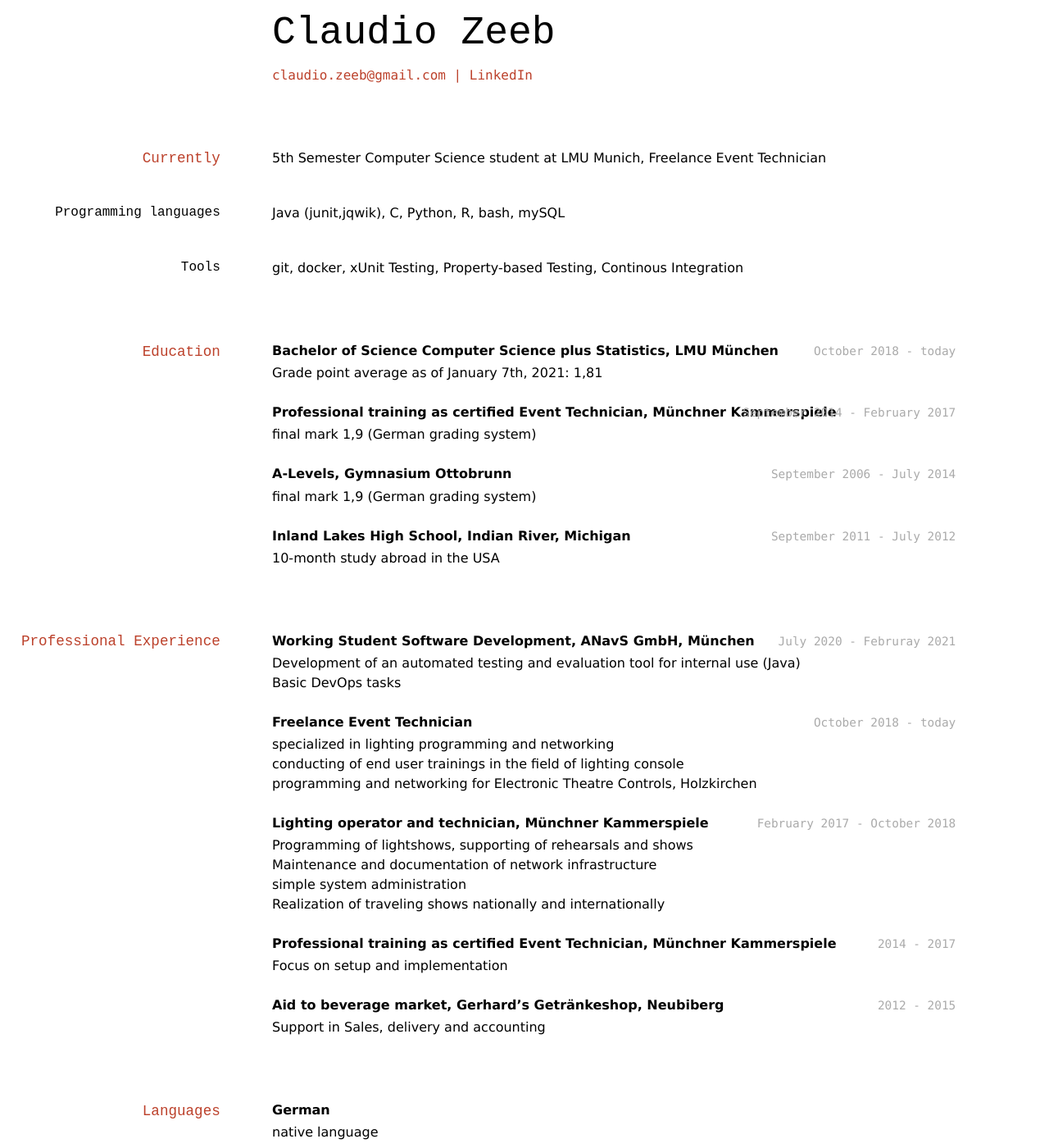
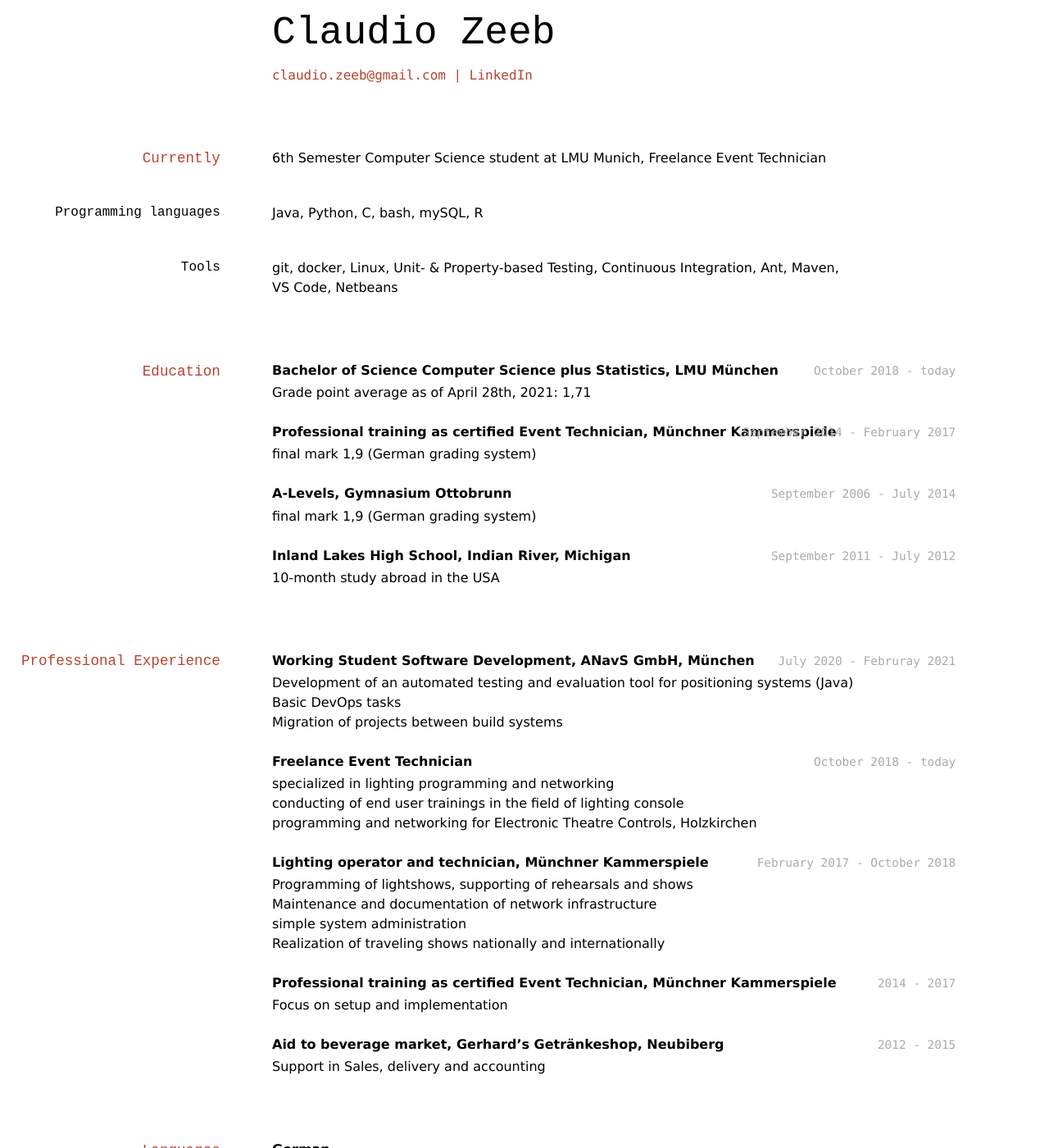
Before and after one commit to cluuu/markdown-cv, a Jekyll site: the page built from index_en.md, in a window 1280 px wide and 1400 px high. Shown: the whole window at 82% size. Built offline with Jekyll 4.4.1, drawn with Linux system fonts in a browser that asks for light colours.

Commit message:
transferring updates to english version

```diff
--- a/index_en.md
+++ b/index_en.md
@@ -12,22 +12,22 @@ title: Claudio Zeeb's CV
 
 ## Currently
 
-5th Semester Computer Science student at LMU Munich, Freelance Event Technician
+6th Semester Computer Science student at LMU Munich, Freelance Event Technician
 
 ### Programming languages
 
-Java (junit,jqwik), C, Python, R, bash, mySQL
+Java, Python, C, bash, mySQL, R
 
 ### Tools
 
-git, docker, xUnit Testing, Property-based Testing, Continous Integration
+git, docker, Linux, Unit- & Property-based Testing, Continuous Integration, Ant, Maven, VS Code, Netbeans
 
 ## Education
 
 `October 2018 - today`
 __Bachelor of Science Computer Science plus Statistics, LMU München__
 
-- Grade point average as of January 7th, 2021: 1,81
+- Grade point average as of April 28th, 2021: 1,71
 
 `September 2014 - February 2017 `
 __Professional training as certified Event Technician, Münchner Kammerspiele__
@@ -49,8 +49,9 @@ __Inland Lakes High School, Indian River, Michigan__
 `July 2020 - Februray 2021`
 __Working Student Software Development, ANavS GmbH, München__
 
-- Development of an automated testing and evaluation tool for internal use (Java)
+- Development of an automated testing and evaluation tool for positioning systems (Java)
 - Basic DevOps tasks
+- Migration of projects between build systems
 
 `October 2018 - today`
 __Freelance Event Technician__
```
